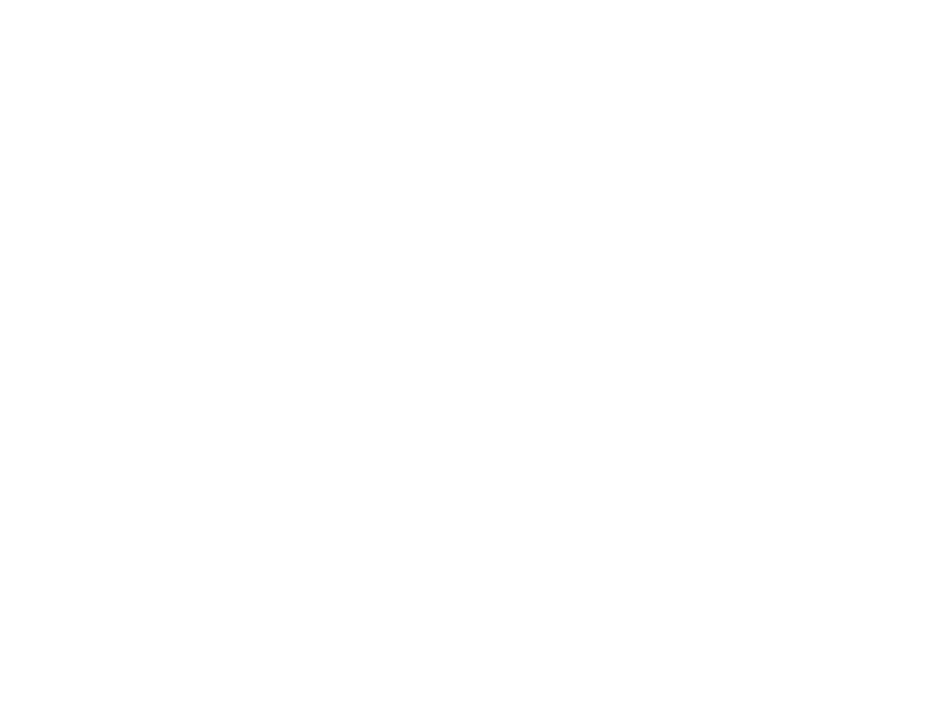
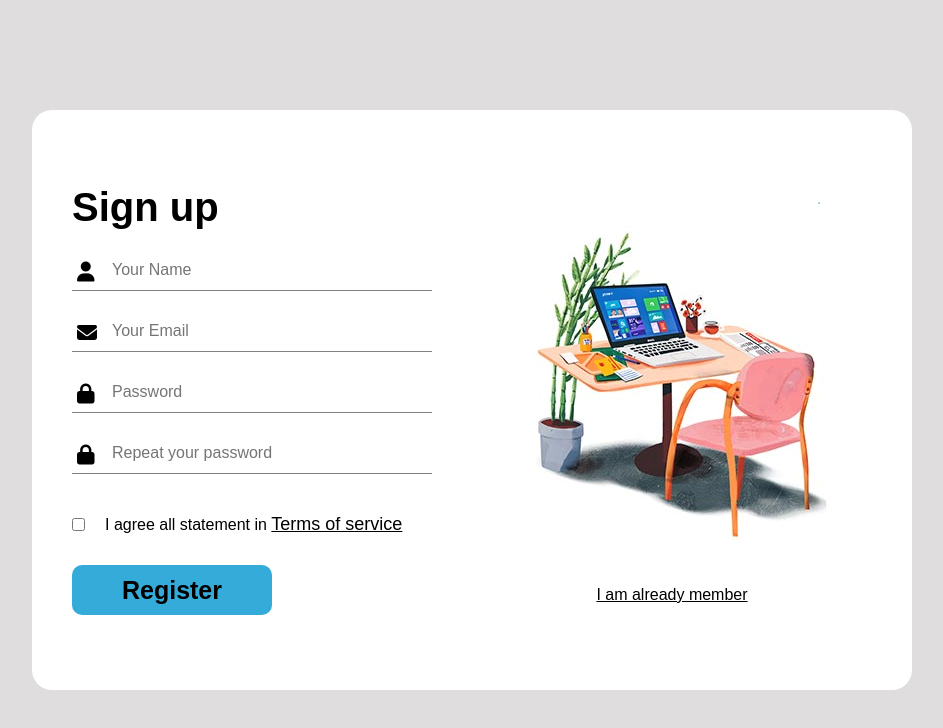
Before and after one commit to mehebbetbabayeva/sign-up-task-1, a plain HTML site: page index.html in a window 1280 px wide. Shown: the whole page, without its empty margins (168-1111 px from the left). Drawn offline with Linux system fonts and the light colour scheme.

Commit message:
add img card

```diff
--- a/assets/css/style.css
+++ b/assets/css/style.css
@@ -4,4 +4,91 @@
     box-sizing: 0;
     text-decoration: none;
     list-style-type: none;
+    font-family: Arial, Helvetica, sans-serif;
 }
+.container{
+    width: 100%;
+    height: 100vh;
+    background-color: #dfdddd;
+    display: flex;
+    justify-content: center;
+    align-items: center;
+}
+.card{
+   width: 800px;
+   height: 500px;
+   border-radius: 20px;
+   background-color: #fff;
+   display: flex;
+   justify-content: center;
+   align-items: center;
+   padding: 40px;
+}
+.login{
+    width: 50%;
+}
+.login h1{
+    font-size: 40px;
+    margin-bottom: 20px;
+}
+.login form{
+    display: flex;
+    flex-direction: column;
+    justify-content: start;
+
+}
+.input-icon{
+    position: relative;
+    width: 80%;
+    margin-bottom: 20px;
+}
+.input{
+    width: 100%;
+    height: 40px;
+    padding-left: 40px;
+    border: none;
+    border-bottom: 1px solid gray;
+    outline: none;
+    font-size: 16px;
+}
+.input-icon .icon{
+    position: absolute;
+    top: 12px;
+    left: 5px;
+    font-size: 20px;
+}
+.check{
+    margin-top: 20px;
+    display: flex;
+    align-items: center;
+}
+.check a{
+    text-decoration: underline;
+    color: #000;
+    font-size: 18px;
+}
+.check p{
+    margin-left: 20px;
+}
+button{
+    background-color: rgb(53, 171, 218);
+    border: none;
+    width: 200px;
+    height: 50px;
+    font-size: 25px;
+    font-weight: bold;
+    border-radius: 10px;
+    margin-top: 30px;
+}
+
+.img{
+    width: 50%;
+    display: flex;
+    flex-direction: column;
+    align-items: center;
+}
+.img a{
+    text-decoration: underline;
+    color: #000;
+    margin-top: 30px;
+}
--- a/index.html
+++ b/index.html
@@ -9,6 +9,30 @@
     <title>Document</title>
 </head>
 <body>
+    <div class="container">
+        <div class="card">
+            <div class="login">
+                <h1>Sign up</h1>
+                <form action="">
+                    <div class="input-icon"><i class="fa-solid fa-user icon"></i><input type="text" class="input" placeholder="Your Name"></div>
+                    <div class="input-icon"> <i class="fa-solid fa-envelope icon"></i> <input type="email" class="input" placeholder="Your Email"></div>
+                    <div class="input-icon"><i class="fa-solid fa-lock icon"></i><input type="password" name="" id="" class="input" placeholder="Password"></div>
+                    <div class="input-icon"><i class="fa-solid fa-lock icon"></i><input type="password" name="" id="" class="input" placeholder="Repeat your password"></div>
+                    <div class="check">
+                        <input type="checkbox" name="" id=""><p>I agree all statement in <a href="">Terms of service</a></p>
+                    </div>
+                    <button>Register</button>
+                </form>
+            </div>
+            <div class="img">
+                <img src="./assets/img/imag.png" alt="image">
+                <a href="#">I am already member</a>
+            </div>
+        </div>
+    </div>
 
+
+    <!--icon  -->
+    <script src="https://kit.fontawesome.com/ee92479312.js" crossorigin="anonymous"></script>
 </body>
 </html>
```
Also changed, not shown: assets/img/imag.png (added).
